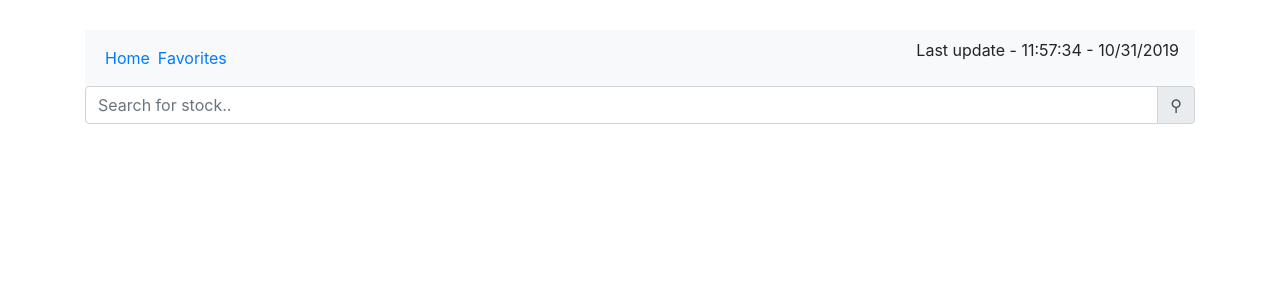
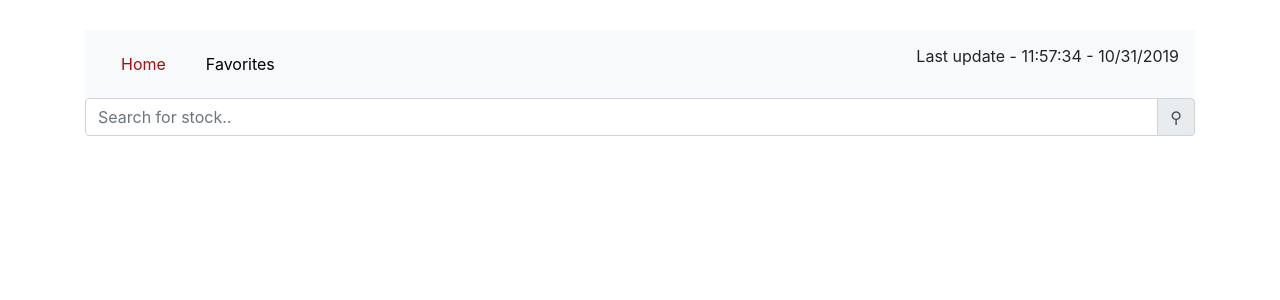
Before and after one commit to MEnenko/stock_list, a React (Create React App) app: page /#/favorites in a window 1280 px wide. Shown: the top 300 px of the page. Built offline with nearby package versions, Linux system fonts and the light colour scheme.

Commit message:
add styles for navbar

```diff
--- a/src/index.css
+++ b/src/index.css
@@ -19,3 +19,20 @@ code {
 .tooltip>.tooltip-arrow {
   border-top: 5px solid #000 !important;
 }
+
+.link {
+  display: block;
+  text-align: center;
+  padding: 14px 16px;
+  text-decoration: none;
+  color: #000;
+}
+
+.link:hover {
+  color: rgb(165, 14, 14);
+  text-decoration: none;
+}
+
+.active {
+  color: rgb(165, 14, 14);
+}
```
